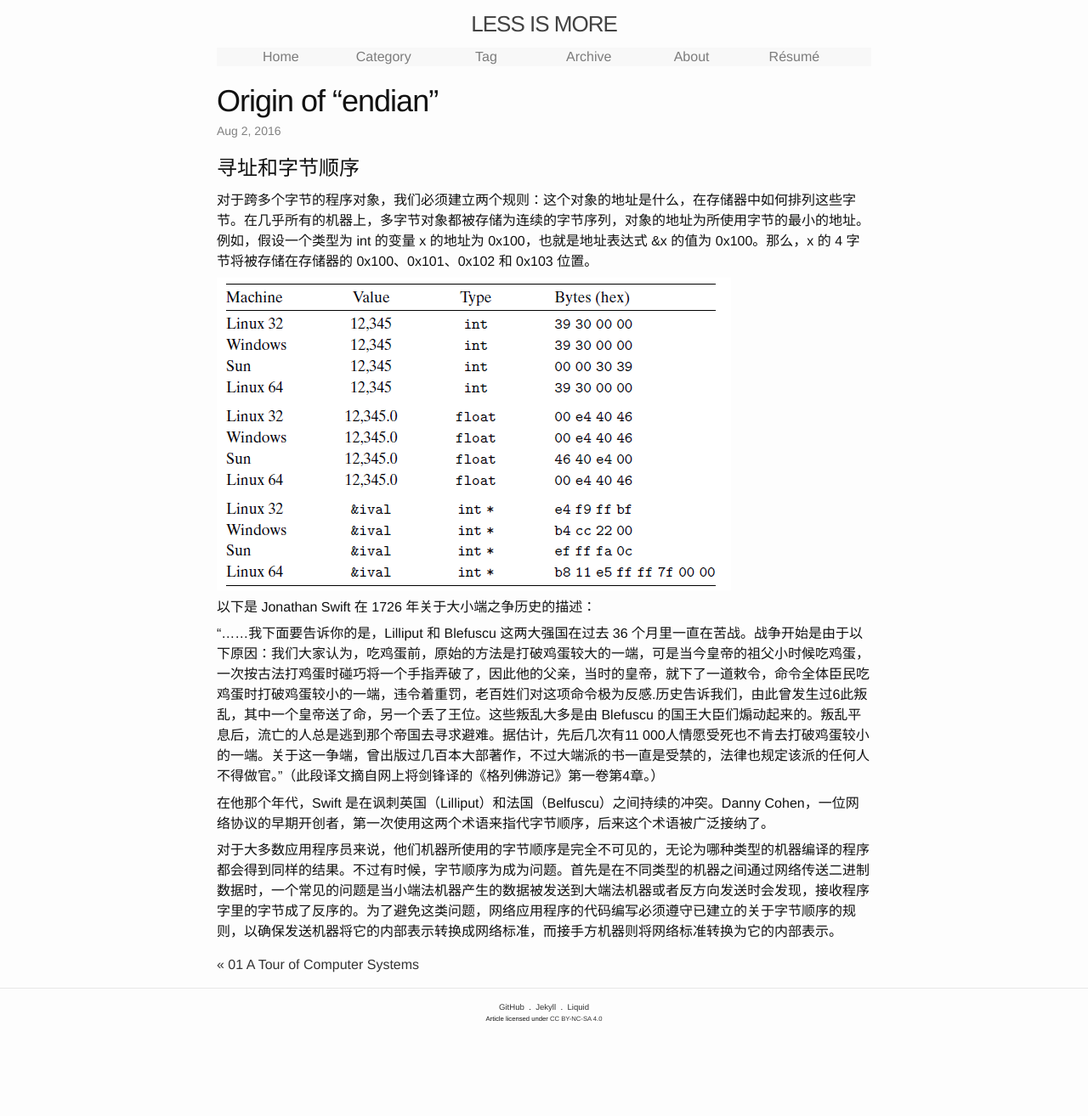
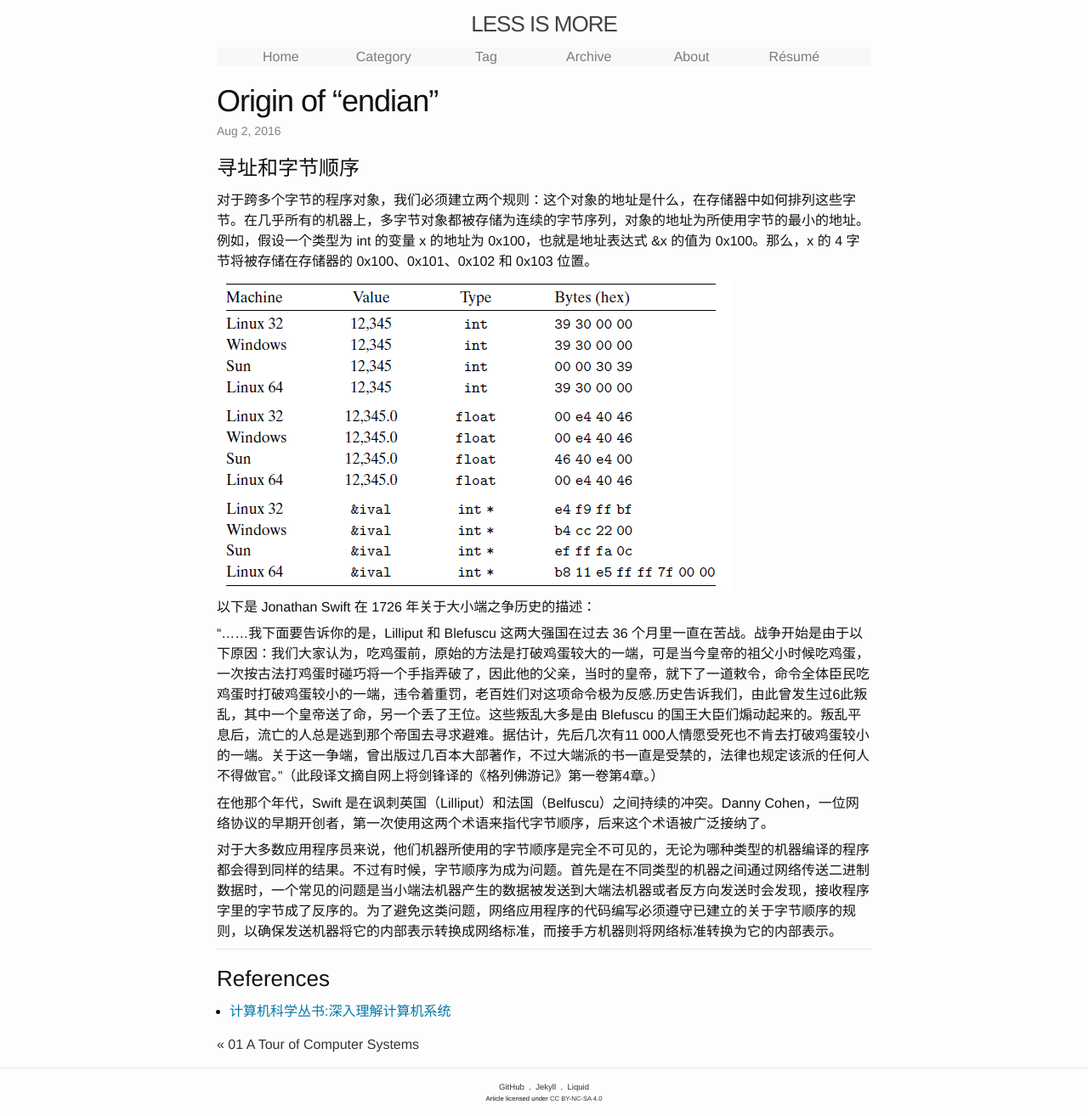
Before and after one commit to ousiax/ousiax.github.io, a Jekyll site: the page built from _posts/2016-08-02-origin-of-endian.md, in a window 1280 px wide. Shown: the whole page at 85% size. Built offline with Jekyll 4.4.1, drawn with Linux system fonts in a browser that asks for light colours; comment, search, counter and statistics services are not loaded; before the commit the page ends 1220 px from its top, so only the background shows below that.

Commit message:
Update posts references section

```diff
--- a/_posts/2016-08-02-origin-of-endian.md
+++ b/_posts/2016-08-02-origin-of-endian.md
@@ -19,3 +19,9 @@ disqus_identifier: 52209555451418127931884305823216572973
 在他那个年代，Swift 是在讽刺英国（Lilliput）和法国（Belfuscu）之间持续的冲突。Danny Cohen，一位网络协议的早期开创者，第一次使用这两个术语来指代字节顺序，后来这个术语被广泛接纳了。
 
 对于大多数应用程序员来说，他们机器所使用的字节顺序是完全不可见的，无论为哪种类型的机器编译的程序都会得到同样的结果。不过有时候，字节顺序为成为问题。首先是在不同类型的机器之间通过网络传送二进制数据时，一个常见的问题是当小端法机器产生的数据被发送到大端法机器或者反方向发送时会发现，接收程序字里的字节成了反序的。为了避免这类问题，网络应用程序的代码编写必须遵守已建立的关于字节顺序的规则，以确保发送机器将它的内部表示转换成网络标准，而接手方机器则将网络标准转换为它的内部表示。
+
+- - -
+
+### References
+
+- [计算机科学丛书:深入理解计算机系统](https://www.amazon.cn/%E8%AE%A1%E7%AE%97%E6%9C%BA%E7%A7%91%E5%AD%A6%E4%B8%9B%E4%B9%A6-%E6%B7%B1%E5%85%A5%E7%90%86%E8%A7%A3%E8%AE%A1%E7%AE%97%E6%9C%BA%E7%B3%BB%E7%BB%9F-%E5%B8%83%E8%8E%B1%E6%81%A9%E7%89%B9/dp/B004BJ18KM/ref=sr_1_2?ie=UTF8&qid=1470109371&sr=8-2&keywords=computer+systems+a+programmer%27s+perspective)
```
Also changed, not shown: _posts/2016-07-29-a-tour-of-computer-systems.md (+6 -0 lines).
